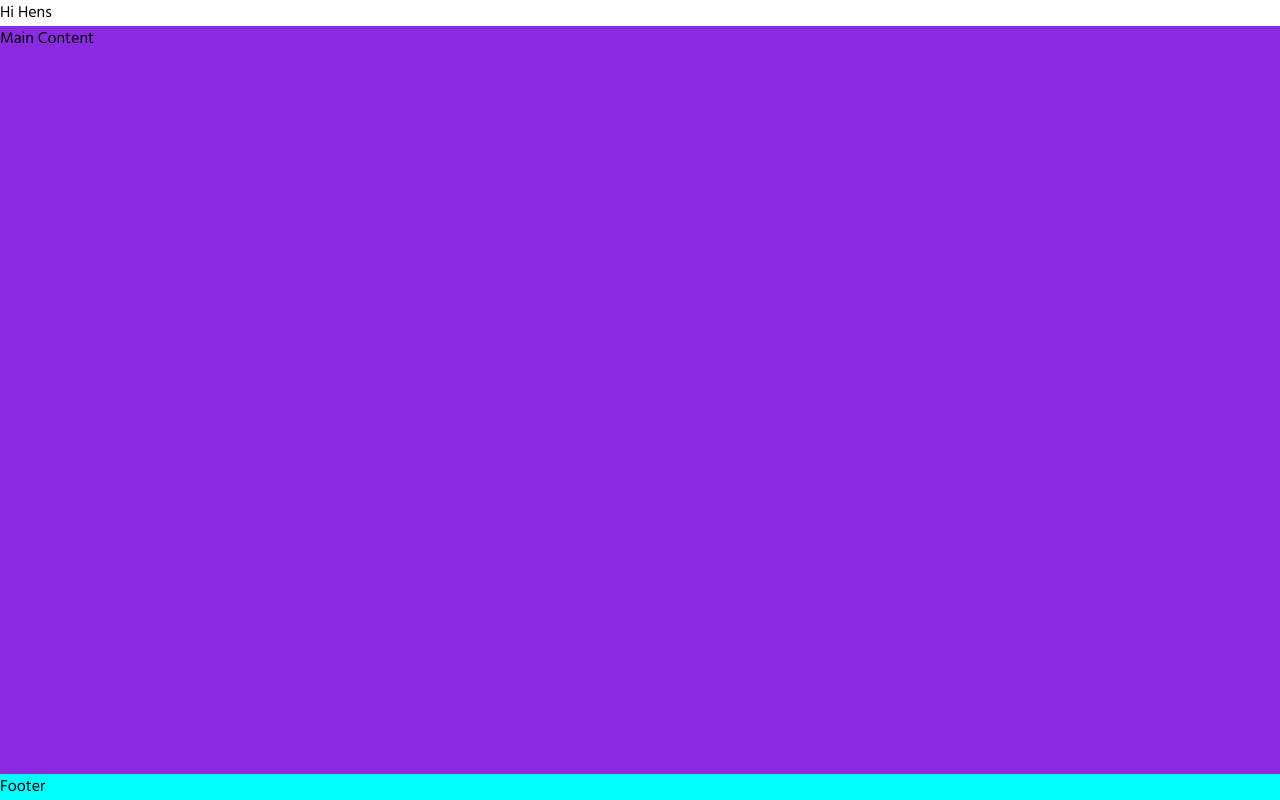
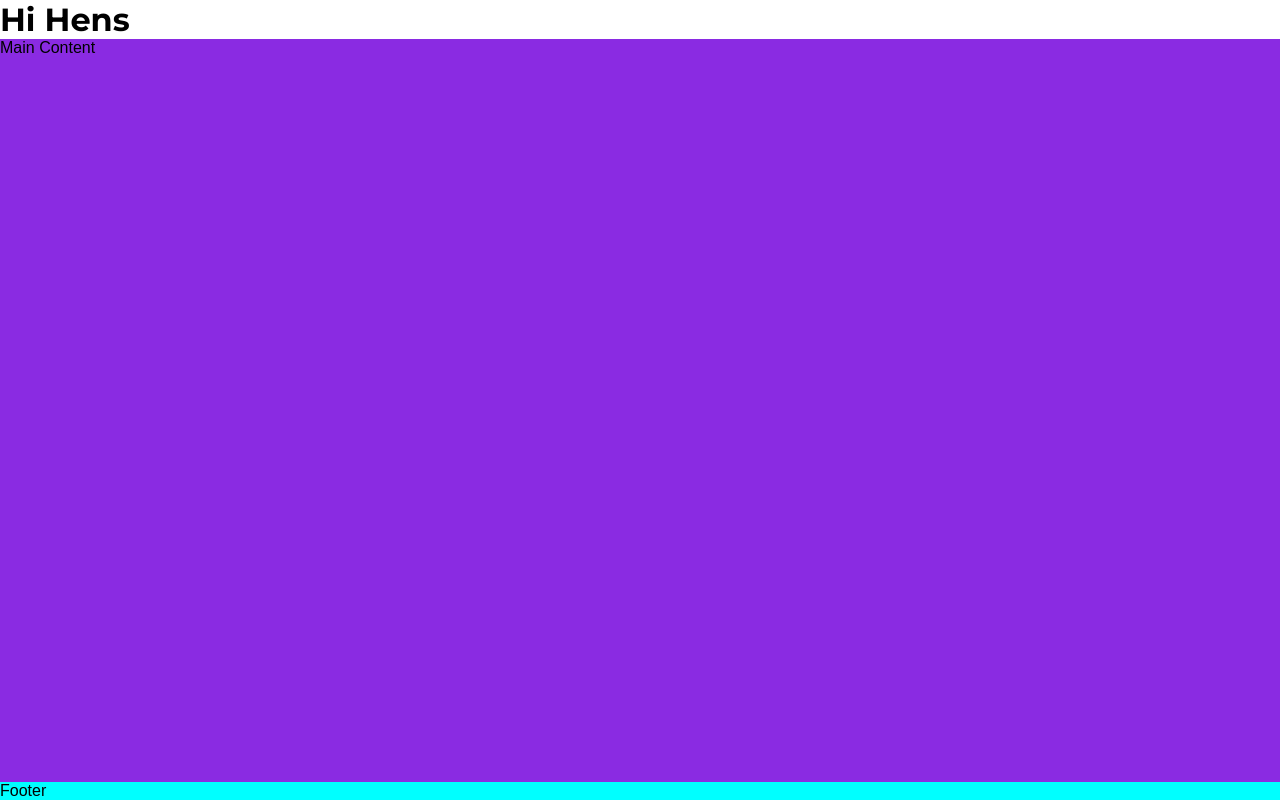
Before and after one commit to suzannecodeinst/PP1_Hi-Hens, a plain HTML site: page index.html in a window 1280 px wide. Drawn offline with Linux system fonts and the light colour scheme.

Commit message:
replace 'montserrat-alternates' font with 'monserrat' as not working

```diff
--- a/assets/css/style.css
+++ b/assets/css/style.css
@@ -1,5 +1,5 @@
 /* Google fonts import */
-@import url('https://fonts.googleapis.com/css2?family=Hind&family=Montserrat+Alternates:wght@500;600&display=swap');
+@import url('https://fonts.googleapis.com/css2?family=Hind&family=Montserrat:ital,wght@0,100..900;1,100..900&display=swap');
 
 
 /* Asterisk selector to over-ride default browser settings */
@@ -14,7 +14,7 @@ body {
     min-height: 100vh;
     display: flex;
     flex-direction: column;
-    font-family: 'Hind' , sans-serif;
+    font-family: 'Hind&family' , sans-serif;
 }
 
 /* Main Content */
@@ -26,8 +26,8 @@ main {
 }
 
 /* test fonts imported */
-h1, h2, h3 {
-    font-family: 'Montserrat' , sans-serif;
+h1 {
+    font-family: 'Montserrat', sans-serif;
 }
 
 /* Checking that css file is connected properly to html */
--- a/index.html
+++ b/index.html
@@ -18,7 +18,9 @@
 </head>
 <body>
     <!-- header -->
-    <header>Hi Hens</header>
+    <header>
+        <h1>Hi Hens</h1>
+    </header>
 
     <!-- main content -->
     <main>Main Content</main>
```
